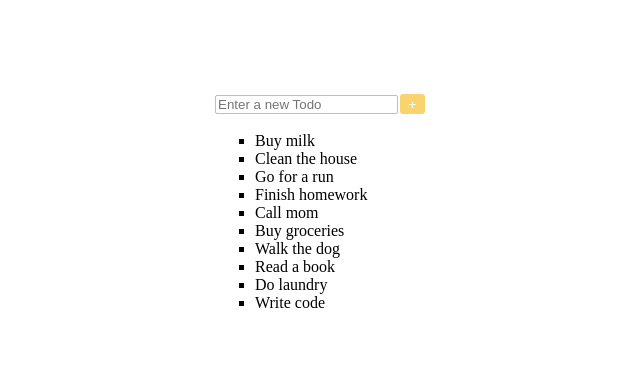
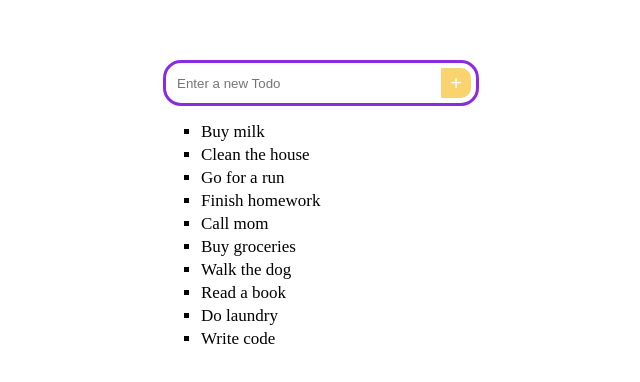
Before and after one commit to leeyeram84/react-basic-todo, a React (Vite) app: page / in a window 1280 px wide. Shown: the part 198-580 px from the top of the page, without its empty margins (319-959 px from the left). Built offline with nearby package versions, Linux system fonts and the light colour scheme.

Commit message:
style : input button style 수정

```diff
--- a/src/components/TodoList.jsx
+++ b/src/components/TodoList.jsx
@@ -53,9 +53,13 @@ const TodoList = () => {
                 <button type="submit">+</button>
             </form>
             <ul>
-                {todos.map((todo) => (
-                    <li key={todo.id}>{todo.text}</li>
-                ))}
+                <div className="checkBox">
+                    {todos.map((todo) => (
+                        <li type="checkbox" key={todo.id}>
+                            {todo.text}
+                        </li>
+                    ))}
+                </div>
             </ul>
         </div>
     );
--- a/src/index.css
+++ b/src/index.css
@@ -6,20 +6,41 @@
     height: 100vh;
 }
 
+form {
+    width: 300px;
+    height: 30px;
+    margin: 5px;
+    padding: 5px;
+    display: flex;
+    flex-direction: row;
+    justify-content: space-between;
+    align-items: center;
+    border: 3px solid blueviolet;
+    border-radius: 18px;
+}
+
 button {
-    width: 25px;
-    height: 20px;
-    margin: 2px;
+    width: 30px;
+    height: 30px;
+    font-size: 20px;
     padding: 2px;
     border: none;
-    border-radius: 3px;
+    border-radius: 1px 10px 10px 1px;
     background-color: rgb(248, 211, 110);
     color: white;
 }
 
 input {
-    border: 1px solid burlywood;
-    border-radius: 2px;
+    width: 250px;
+    height: 27px;
+    margin: 5px;
+    padding: 1px;
+    border: none;
+    border-radius: 10px 1px 1px 10px;
+}
+
+input:focus {
+    outline: none;
 }
 
 /* ul태그 안에 들어간 list에는 기본적으로 ::marker style이 적용이 되어있기때문에 none 설정으로 없애거나 혹은 다른 값으로 설정을 해주어야한다.  */
@@ -27,3 +48,8 @@ input {
 ul {
     list-style-type: square;
 }
+
+li {
+    margin: 3px;
+    font-size: 17px;
+}
```
